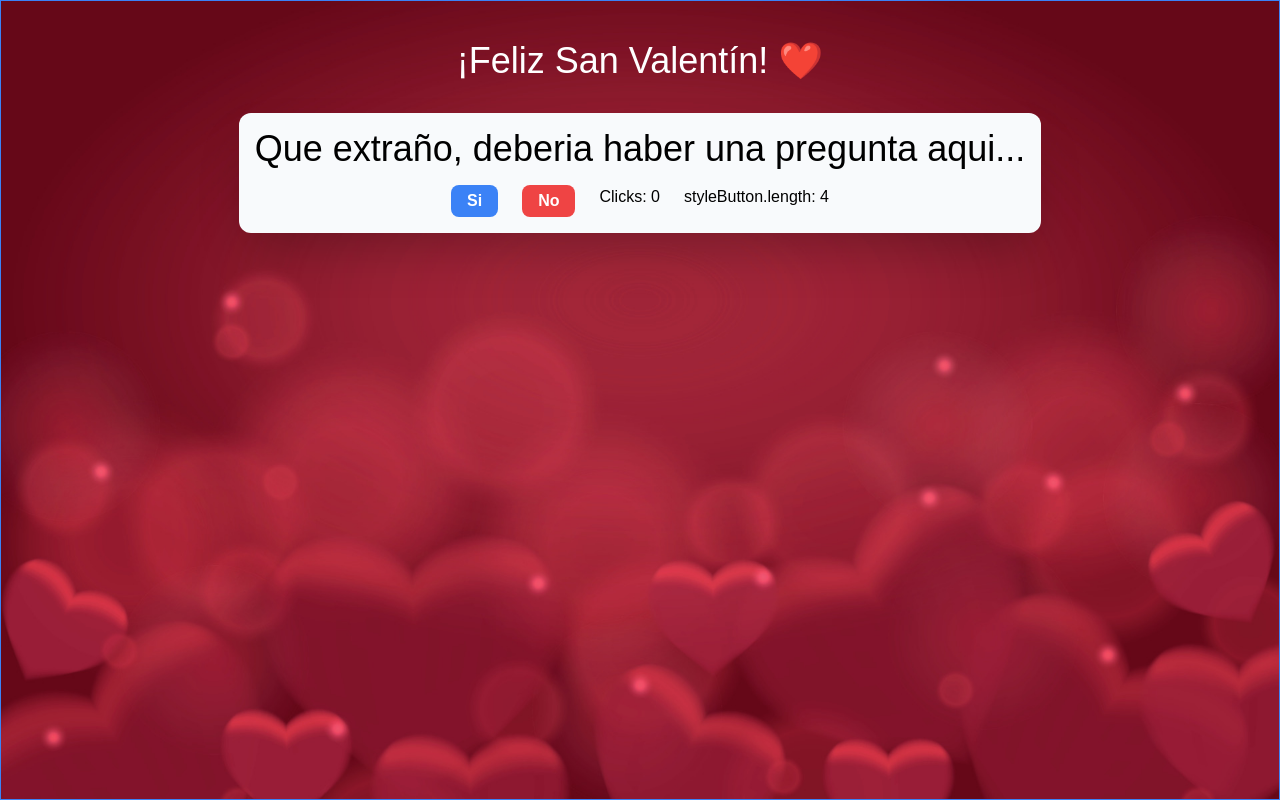
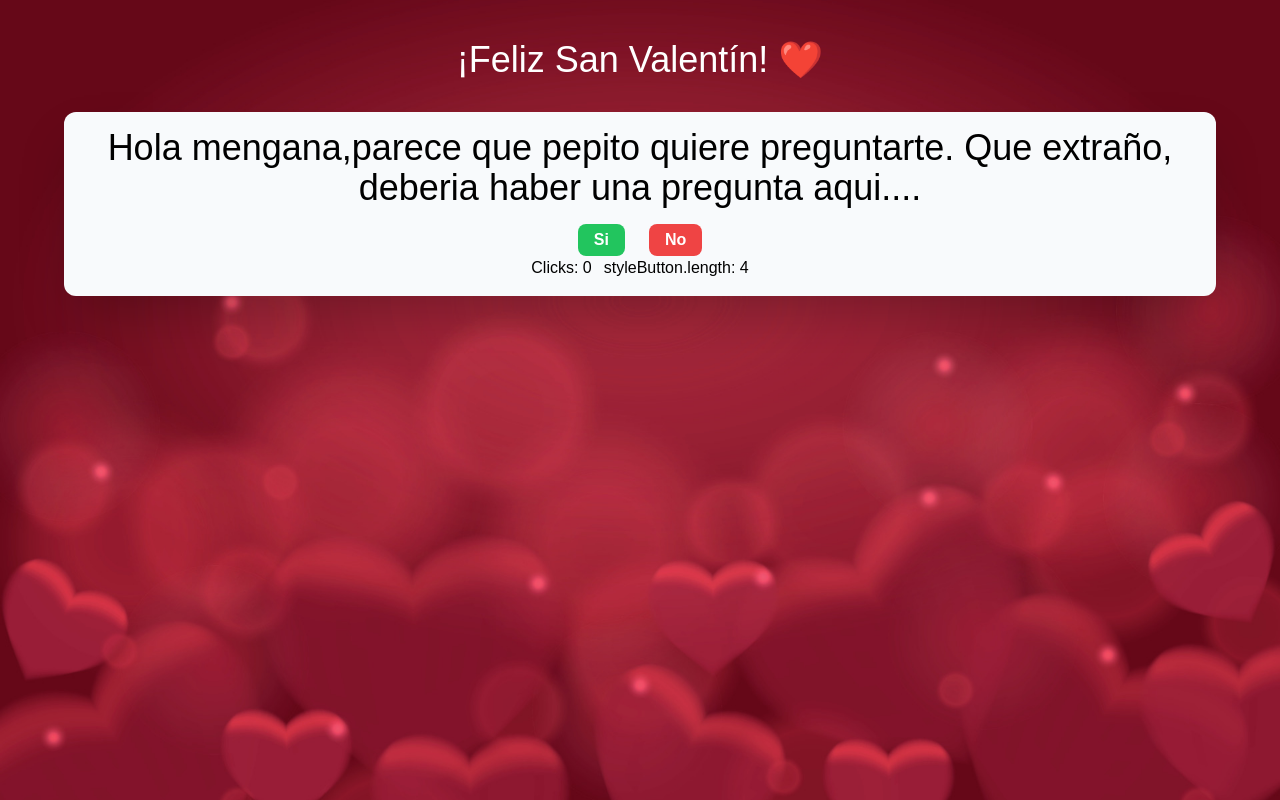
Before and after one commit to pablopissoni/san-valentin, a Next.js app: page / in a window 1280 px wide. Built offline with nearby package versions, Linux system fonts and the light colour scheme.

Commit message:
fix: correcion de maquetado

```diff
--- a/src/app/page.tsx
+++ b/src/app/page.tsx
@@ -1,8 +1,7 @@
 import { YesNoButton } from "@/components/ui/YesNoButton";
-
 interface Props {
   searchParams: Promise<{
-    mail: string;
+    mail?: string;
     from: string;
     to: string;
     text?: string;
@@ -10,27 +9,31 @@ interface Props {
 }
 
 export default async function HomePage({ searchParams }: Props) {
-  const sParams = await searchParams;
+  let sParams = await searchParams;
+  sParams = {
+    from: sParams.from || "pepito",
+    to: sParams.to || "mengana",
+    text: sParams.text || "Que extraño, deberia haber una pregunta aqui...",
+  };
   sParams.text = sParams.text || "Que extraño, deberia haber una pregunta aqui...";
 
   console.log("🚀 ~ HomePage ~ searchParams:", sParams);
   return (
-    <div>
-      <main className="relative h-screen w-screen bg-cover bg-center bg-no-repeat bg-san-valentin">
-        <div className="flex flex-col items-center h-full text-white border border-blue-500">
-          <h1 className="text-4xl mt-10 mb-8">¡Feliz San Valentín! ❤️</h1>
+    <div className="relative h-screen w-screen bg-cover bg-center bg-no-repeat bg-san-valentin">
+      <section className="flex flex-col items-center h-full text-white ">
+        <h1 className="text-4xl mt-10 mb-8">¡Feliz San Valentín! ❤️</h1>
 
-          {/* Contenedor con mensaje personalizado con opciones de SI/NO */}
-          <section className="bg-slate-50 text-black text-center rounded-xl shadow-2xl p-4">
-            <h2 className="text-4xl">{sParams.text}</h2>
+        {/* Contenedor con mensaje personalizado con opciones de SI/NO */}
+        <section className="bg-slate-50 text-black text-center rounded-xl shadow-2xl p-4 max-w-6xl">
+          <h2 className="text-4xl">
+            {`Hola ${sParams.to},parece que ${sParams.from} quiere preguntarte. ${sParams.text}.`}
+          </h2>
+          {/* <h2 className="text-4xl">{sParams.text}</h2> */}
 
-            {/* Botones SI/NO para enviar mensaje personalizado */}
-            <YesNoButton />
-          </section>
-
-          <h2></h2>
-        </div>
-      </main>
+          {/* Botones SI/NO con estilos personalizados */}
+          <YesNoButton />
+        </section>
+      </section>
     </div>
   );
 }
--- a/src/components/ui/YesNoButton.tsx
+++ b/src/components/ui/YesNoButton.tsx
@@ -1,6 +1,7 @@
 "use client";
 import { useState } from "react";
 import styleButton from "@/utils/styleButton";
+import Link from "next/link";
 
 export const YesNoButton = () => {
   const [count, setCount] = useState<number>(0);
@@ -11,17 +12,41 @@ export const YesNoButton = () => {
   };
 
   return (
+    <>
       <div className="flex space-x-6 mt-4 justify-center">
-      <button className={styleButton[count].yes.style}>{styleButton[count].yes.text}</button>
+        <button className="bg-green-500 hover:bg-green-600 transition-all transform duration-300 text-white font-bold py-1 px-4 rounded-lg hover:shadow-xl">
+          {styleButton[count].yes.text}
+        </button>
         <button
           onClick={handleClick}
-        className="bg-red-500 hover:bg-red-700 text-white font-bold py-1 px-4 rounded-lg hover:shadow-xl"
+          className="bg-red-500 hover:bg-red-600 transition-all transform duration-300 text-white font-bold py-1 px-4 rounded-lg hover:shadow-xl"
         >
           {styleButton[count].no.text}
         </button>
+      </div>
+      {/* Link a page '/forward' para compartir */}
+      {count === styleButton.length - 1 && (
+        <Link href="/forward">
+          <p className="group inline-flex min-w-0 items-center gap-2 rounded bg-[#e91e63] px-6 py-2 mt-4 text-sm font-semibold text-white transition-all hover:shadow-lg hover:shadow-pink-500/40 active:scale-95 disabled:pointer-events-none disabled:opacity-50 disabled:shadow-none">
+            Quieres intentar con otra persona?
+            <svg
+              xmlns="http://www.w3.org/2000/svg"
+              fill="none"
+              viewBox="0 0 24 24"
+              strokeWidth="1.5"
+              stroke="currentColor"
+              className="size-4 w-0 transition-all group-hover:w-4"
+            >
+              <path strokeLinecap="round" strokeLinejoin="round" d="m8.25 4.5 7.5 7.5-7.5 7.5" />
+            </svg>
+          </p>
+        </Link>
+      )}
       {/* solo informativo */}
+      <div className="flex justify-center gap-3">
         <p>Clicks: {count}</p>
         <p>styleButton.length: {styleButton.length}</p>
       </div>
+    </>
   );
 };
--- a/src/utils/styleButton.js
+++ b/src/utils/styleButton.js
@@ -1,41 +1,41 @@
 const styleButton = [
   {
     yes: {
-      style: "bg-blue-500 hover:bg-blue-700 text-white font-bold py-1 px-4 rounded-lg hover:shadow-xl",
+      style: "",
       text: "Si",
     },
     no: {
-      style: "bg-red-500 hover:bg-red-700 text-white font-bold py-1 px-4 rounded-lg hover:shadow-xl",
+      style: "",
       text: "No",
     },
   },
   {
     yes: {
-      style: "bg-blue-500 hover:bg-blue-700 text-white font-bold py-1 px-4 rounded-lg hover:shadow-xl",
+      style: "",
       text: "¡Claro, si!",
     },
     no: {
-      style: "bg-red-500 hover:bg-red-700 text-white font-bold py-1 px-4 rounded-lg hover:shadow-xl",
+      style: "",
       text: "Nope 🙅",
     },
   },
   {
     yes: {
-      style: "bg-blue-500 hover:bg-blue-700 text-white font-bold py-1 px-4 rounded-lg hover:shadow-xl",
+      style: "",
       text: "Por supuesto que si",
     },
     no: {
-      style: "bg-red-500 hover:bg-red-700 text-white font-bold py-1 px-4 rounded-lg hover:shadow-xl",
+      style: "",
       text: "y ahora?",
     },
   },
   {
     yes: {
-      style: "bg-blue-500 hover:bg-blue-700 text-white font-bold py-1 px-4 rounded-lg hover:shadow-xl",
+      style: "",
       text: "Sí, pero por cansancio",
     },
     no: {
-      style: "bg-red-500 hover:bg-red-700 text-white font-bold py-1 px-4 rounded-lg hover:shadow-xl",
+      style: "",
       text: "...",
     },
   },
```
Lines whose indentation alone changed are shown as unchanged.
